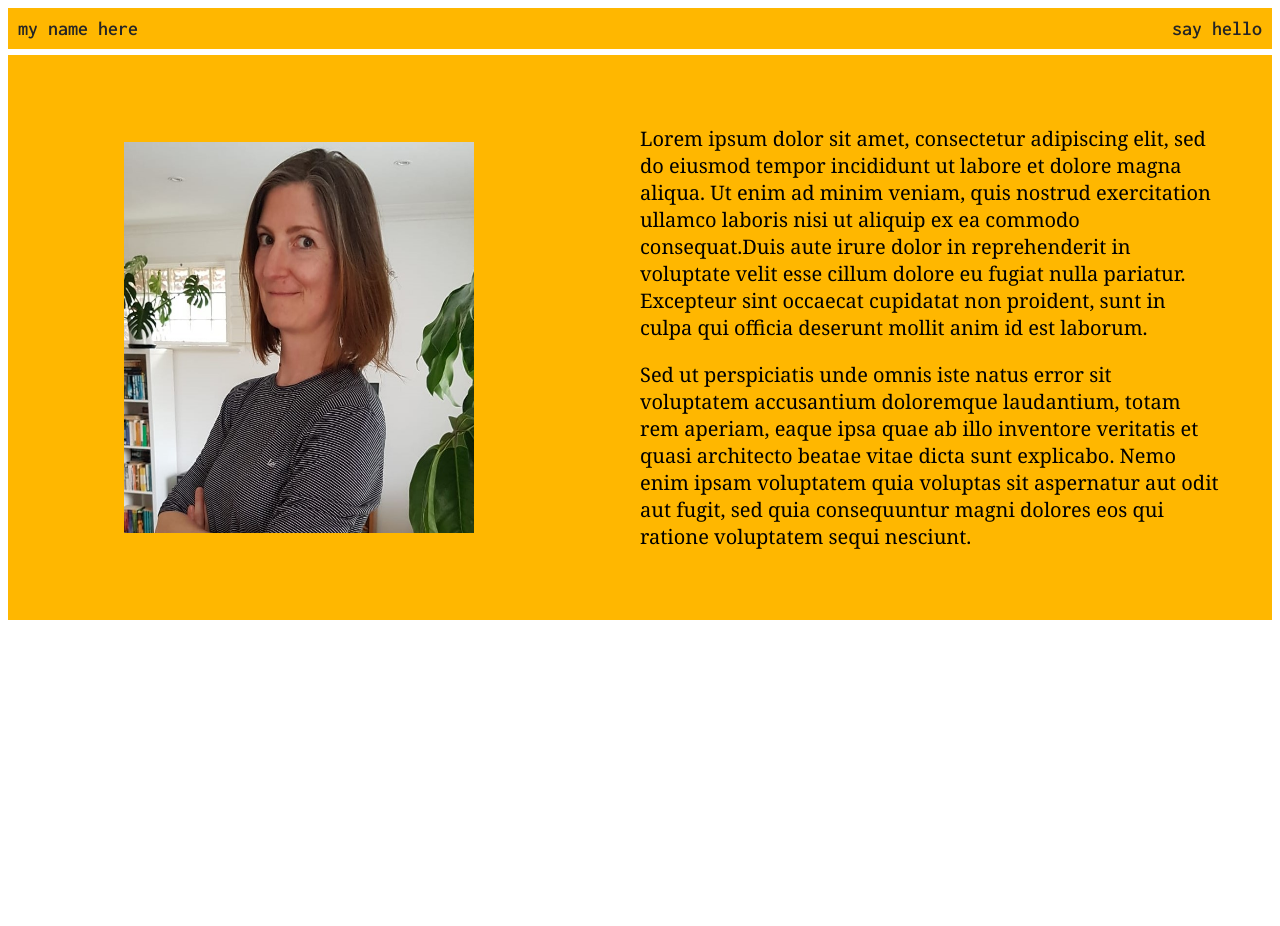
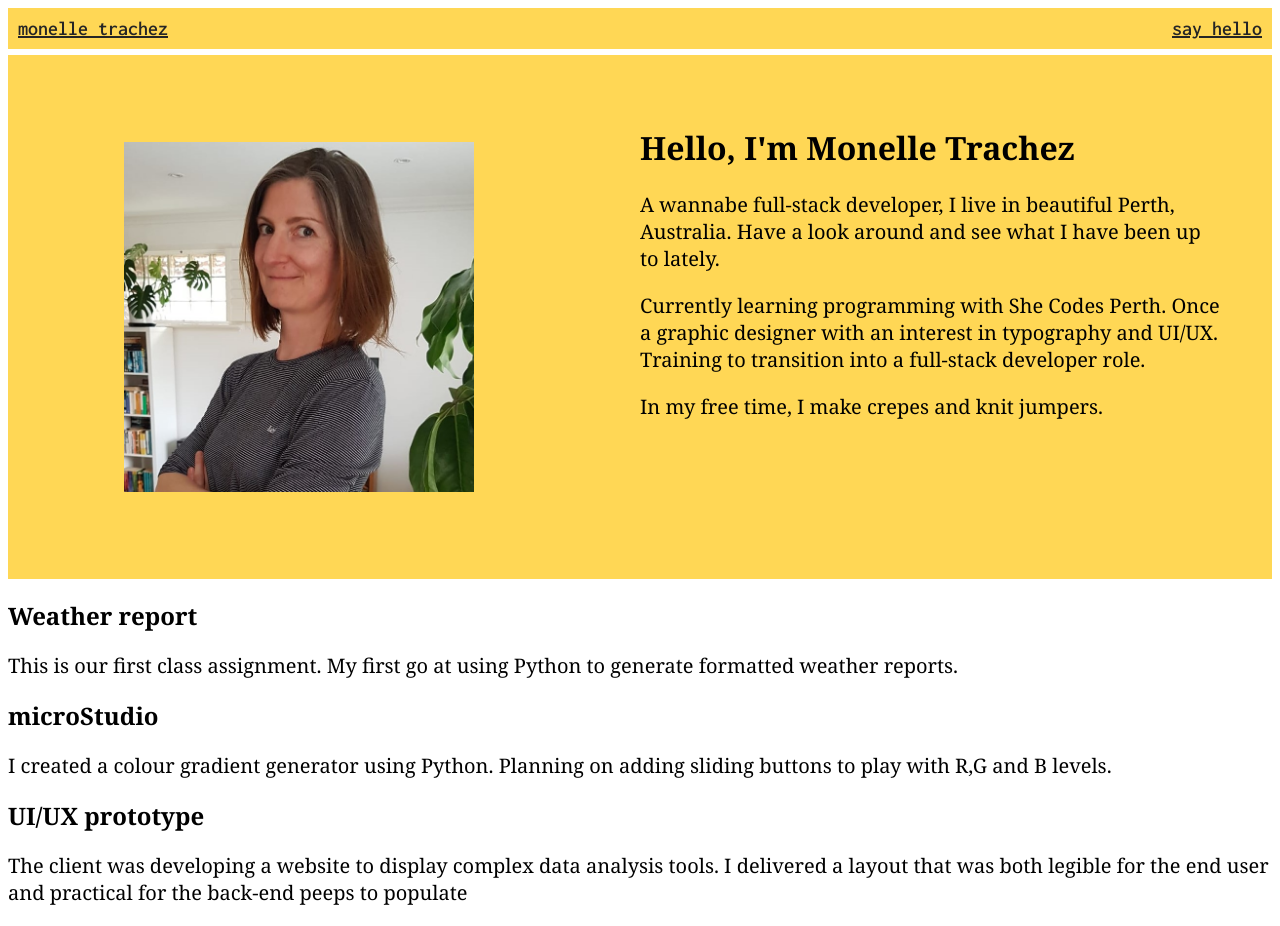
Before and after one commit to monelle/monelle.github.io, a plain HTML site: page index.html in a window 1280 px wide. Before the commit the page ends 800 px from the top, so only its background shows below. Drawn offline with Linux system fonts and the light colour scheme.

Commit message:
Update 23.01.22

```diff
--- a/index.html
+++ b/index.html
@@ -4,40 +4,52 @@
     <head>
         <meta charset="utf-8">
         <meta name="viewport" content="width=device-width, initial-scale=1">
-        <title>Monelle Trachez 2022</title>
+        <title>MT | wannabe developer</title>
         <link rel="stylesheet" href="styles.css">
     </head>
 
     <body>
-        <header>
-            <div class="navigation">
-                    <div class="h1">my name here</div>
-                    <div class="h1">say hello</div>
+        <nav>
+            <a href="index.html">monelle trachez</a>
+            <a href="say-hello.html">say hello</a>
+        </nav>
+
+        <div class=introduction>
+            <div class="image-container">
+            <img src="images/profile-pic-mt.jpg" alt="woman looking into the camera with pot plants in the background" class="profile-pic">
             </div>
-        </header>
-
-        <main>
-            <div class=introduction>
-                <div class="image-container">
-                <img src="images/profile-pic-mt.jpg" alt="woman looking into the camera with pot plants in the background" class="profile-pic">
+            <div class="bio-container">
+            <h1>Hello, I'm Monelle Trachez</h1>
+            <p>A wannabe full-stack developer, I live in beautiful Perth, Australia.
+            Have a look around and see what I have been up to lately.</p>
+            <p>Currently learning programming with She Codes Perth. Once a
+                graphic designer with an interest in typography and UI/UX. Training
+                to transition into a full-stack developer role.<p>
+            <p>In my free time, I make crepes and knit jumpers.</p>
+            </div>
+        </div>
+        <div class=projects>
+            <div class=projects-container>
+                <div class=project>
+                    <h2>Weather report</h2>
+                    <p>This is our first class assignment.
+                        My first go at using Python to generate formatted weather reports.
+                    </p>
                 </div>
-                <div class="bio-container">
-                <p>Lorem ipsum dolor sit amet, consectetur adipiscing elit,
-                    sed do eiusmod tempor incididunt ut labore et dolore magna aliqua.
-                    Ut enim ad minim veniam, quis nostrud exercitation ullamco laboris
-                    nisi ut aliquip ex ea commodo consequat.Duis aute irure dolor in
-                    reprehenderit in voluptate velit esse cillum dolore eu fugiat
-                    nulla pariatur. Excepteur sint occaecat cupidatat non proident,
-                    sunt in culpa qui officia deserunt mollit anim id est laborum.</p>
-                <p>Sed ut perspiciatis unde omnis iste natus error sit voluptatem
-                    accusantium doloremque laudantium, totam rem aperiam, eaque ipsa
-                    quae ab illo inventore veritatis et quasi architecto beatae
-                    vitae dicta sunt explicabo. Nemo enim ipsam voluptatem quia
-                    voluptas sit aspernatur aut odit aut fugit, sed quia consequuntur
-                    magni dolores eos qui ratione voluptatem sequi nesciunt.</p>
+                <div class=project>
+                    <h2>microStudio</h2>
+                    <p>I created a colour gradient generator using Python.
+                        Planning on adding sliding buttons to play with R,G and B levels.
+                    </p>
+                </div>
+                <div class=project>
+                    <h2>UI/UX prototype</h2>
+                    <p>The client was developing a website to display complex data analysis tools.
+                        I delivered a layout that was both legible for the end user and practical for the back-end peeps to populate
+                    </p>
                 </div>
             </div>
-        </main>
+        </div>
 
 
     </body>
--- a/styles.css
+++ b/styles.css
@@ -4,19 +4,8 @@ body {
     font-family: Georgia, 'Times New Roman', Times, serif
 }
 
-header{
-}
-
-main{
-    display:flex;
-}
-
-p{
-    font-size: 20px
-}
-
-.navigation{
-    background-color: #ffb700;
+nav{
+    background-color: #ffd755;
     font-family: 'Inconsolata', monospace;
     padding: 10px;
     display: flex;
@@ -25,13 +14,21 @@ p{
     justify-content: space-between;
 }
 
-.h1{
+a{
     color: #252525;
     font-size: 20px;
 }
 
+p{
+    font-size: 20px;
+    font-family: Georgia, 'Times New Roman', Times, serif;
+}
+
+form{
+    display: table-caption
+}
 .introduction{
-    background-color: #ffb700;
+    background-color: #ffd755;
     margin-top: 6px;
     display: flex;
     justify-content: center;  /*aligns img-container and bio-container vertically*/
@@ -51,7 +48,25 @@ p{
 
 .bio-container{
     width:50%;              /*occupies half the space of its parent, introduction*/
-    padding: 50px
+    padding: 50px;
+}
+
+.h1{
+    color: #252525;
+    font-size: 20px;
+}
+
+.form-container{
+    background-color: #ffd755;
+    margin-top: 6px;
+    padding: 35px;
+}
+
+.form-item{
+    font-family: 'Inconsolata', monospace;
+    font-size: medium;
+    color: #252525;
+
 }
 
 @media (min-width: 600px){
@@ -63,8 +78,12 @@ p{
         display:flex;
         flex-wrap: nowrap; /*displays pic and text side-by-side as screen gets wider*/
     }
+
+    .form-container{
+        padding: 100px;
+        font-size: large;
+    }
 }
-
 
 @media (min-width: 900px){
     .top-navigation{
@@ -74,4 +93,3 @@ p{
         display:flex;
         flex-wrap: nowrap; /*displays pic and text side-by-side as screen gets wider*/
     }
-}
```
Also changed, not shown: say-hello.html (added, +40 -0 lines).
